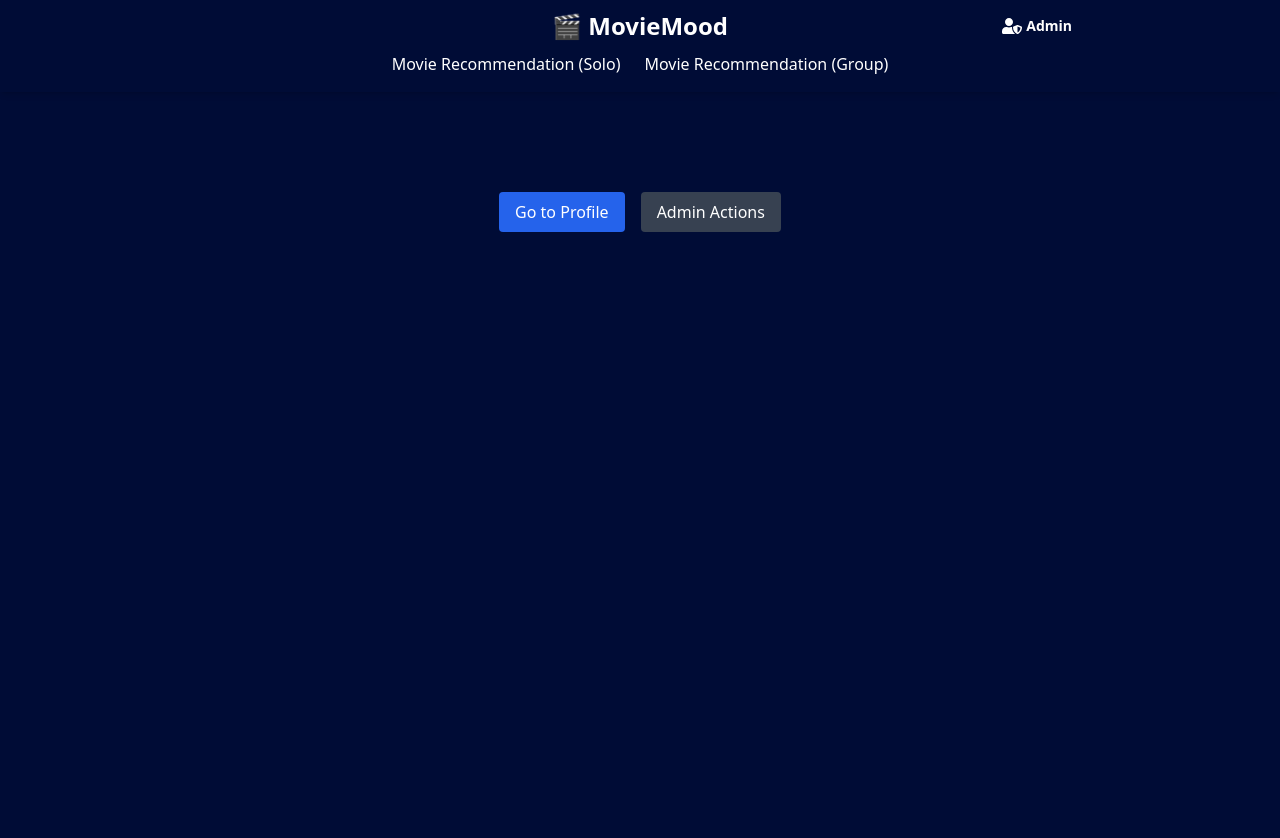
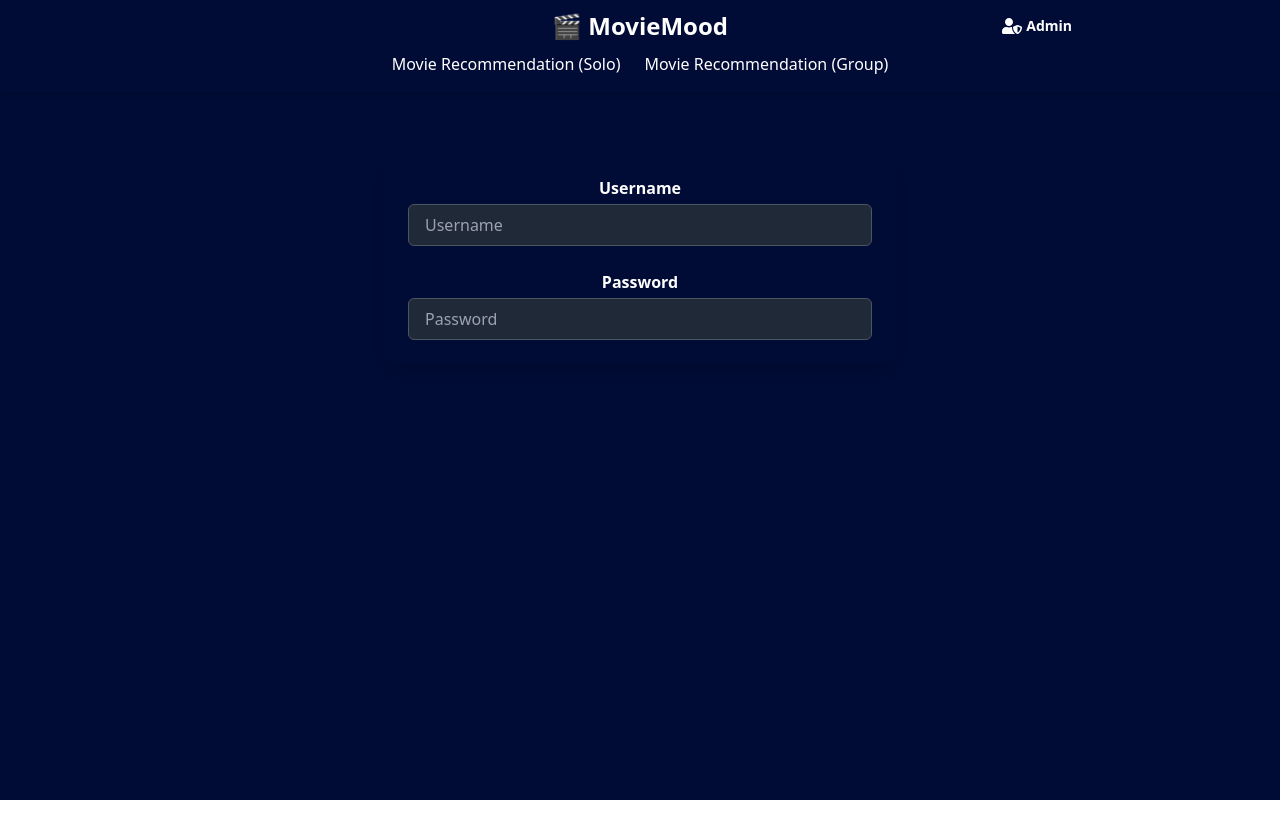
Before and after one commit to manoovau/ai-projects, a React (Vite) app in the folder movie-mood-ai-app/client/: page /admin in a window 1280 px wide. Shown: the top 838 px of the page. After the commit the page ends 800 px from the top, so only its background shows below. Built offline with nearby package versions, Linux system fonts and the light colour scheme.

Commit message:
update username and password

```diff
--- a/movie-mood-ai-app/client/src/component/AdminActions.tsx
+++ b/movie-mood-ai-app/client/src/component/AdminActions.tsx
@@ -1,17 +1,8 @@
 import { useState } from "react";
 import movies from "../data/content";
 
-interface credentailsType {
-  username: string;
-  pw: string;
-}
-
 export const AdminActions = () => {
   const [loading, setLoading] = useState(false);
-  const [credentials, setCredentials] = useState<credentailsType>({
-    username: "",
-    pw: "",
-  });
 
   const [isAuth, setAuth] = useState(false);
 
--- a/movie-mood-ai-app/client/src/pages/AdminPage.tsx
+++ b/movie-mood-ai-app/client/src/pages/AdminPage.tsx
@@ -2,10 +2,64 @@ import { useState } from "react";
 import { AdminProfile } from "../component/AdminProfile";
 import { AdminActions } from "../component/AdminActions";
 
+interface credentailsType {
+  username: string;
+  pw: string;
+}
+
 export const AdminPage = () => {
   const [adminPage, setAdminPage] = useState<string>("");
+  const [credentials, setCredentials] = useState<credentailsType>({
+    username: "",
+    pw: "",
+  });
+
   console.log(adminPage);
   return (
+    <div>
+      {credentials ? (
+        <div>
+          <form
+            onSubmit={(e) => e.preventDefault()}
+            className="bg-darkBlue text-white p-6 rounded-xl max-w-lg mx-auto space-y-6 shadow-lg"
+          >
+            <div>
+              <label htmlFor="username" className="block font-semibold mb-1">
+                Username
+              </label>
+              <input
+                type="text"
+                id="username"
+                name="username"
+                value={credentials.username}
+                onChange={(e) =>
+                  setCredentials({ ...credentials, username: e.target.value })
+                }
+                className="w-full px-4 py-2 rounded-md bg-gray-800 text-white border border-gray-600 focus:outline-none focus:ring-2 focus:ring-blue-500"
+                placeholder="Username"
+                required
+              />
+            </div>
+            <div>
+              <label htmlFor="password" className="block font-semibold mb-1">
+                Password
+              </label>
+              <input
+                type="text"
+                id="password"
+                name="password"
+                value={credentials.pw}
+                onChange={(e) =>
+                  setCredentials({ ...credentials, pw: e.target.value })
+                }
+                className="w-full px-4 py-2 rounded-md bg-gray-800 text-white border border-gray-600 focus:outline-none focus:ring-2 focus:ring-blue-500"
+                placeholder="Password"
+                required
+              />
+            </div>
+          </form>
+        </div>
+      ) : (
         <div className="min-h-screen bg-darkBlue text-white flex flex-col items-center p-10 space-y-8">
           <div className="flex space-x-4">
             <button
@@ -28,5 +82,7 @@ export const AdminPage = () => {
             {adminPage === "action" && <AdminActions />}
           </div>
         </div>
+      )}
+    </div>
   );
 };
```
Also changed, not shown: 1 other file (tests, documents, lock files or other folders). Lines whose indentation alone changed are shown as unchanged.
